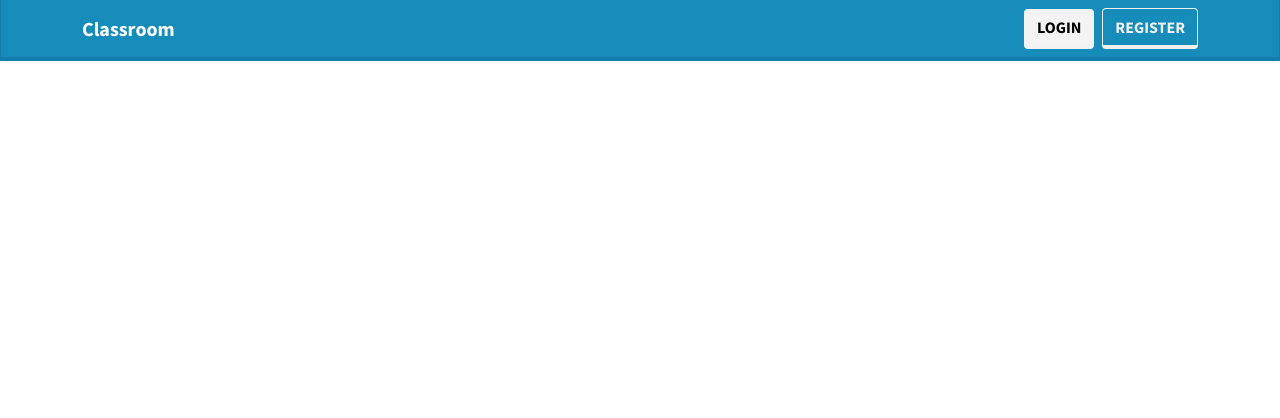
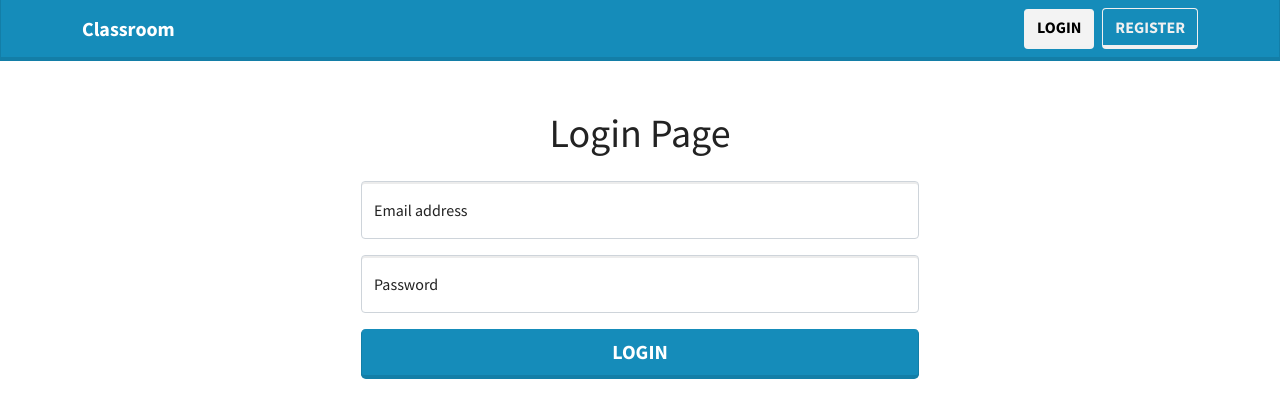
Before and after one commit to huseyin-ensari/Google-Classroom-Clone-App, a React (Create React App) app in the folder frontend/: page /login in a window 1280 px wide. Shown: the top 418 px of the page. Built offline with nearby package versions, Linux system fonts and the light colour scheme.

Commit message:
Add login and register pages to routes

```diff
--- a/frontend/src/App.js
+++ b/frontend/src/App.js
@@ -1,7 +1,7 @@
 import "./App.css";
 import { Navigation } from "./components";
 import { Routes, Route } from "react-router-dom";
-import { LandingPage } from "./pages/index";
+import { LandingPage, LoginPage, RegisterPage } from "./pages/index";
 
 function App() {
   return (
@@ -9,6 +9,8 @@
       <Navigation />
       <Routes>
         <Route path="/" element={<LandingPage />} />
+        <Route path="/login" element={<LoginPage />} />
+        <Route path="/register" element={<RegisterPage />} />
       </Routes>
     </div>
   );
--- a/frontend/src/pages/index.js
+++ b/frontend/src/pages/index.js
@@ -1 +1,3 @@
 export { default as LandingPage } from "./LandingPage";
+export { default as LoginPage } from "./LoginPage";
+export { default as RegisterPage } from "./RegisterPage";
```
